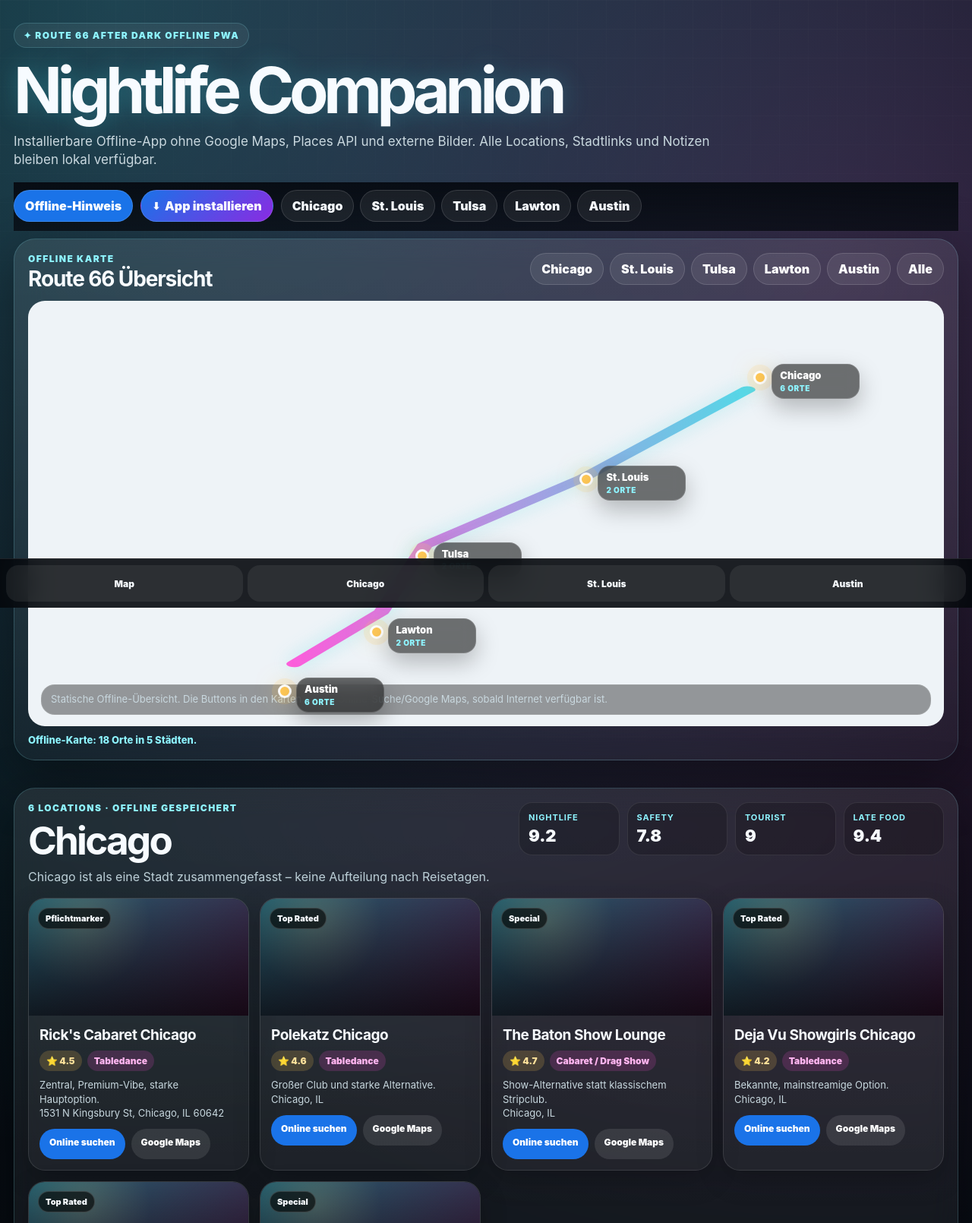
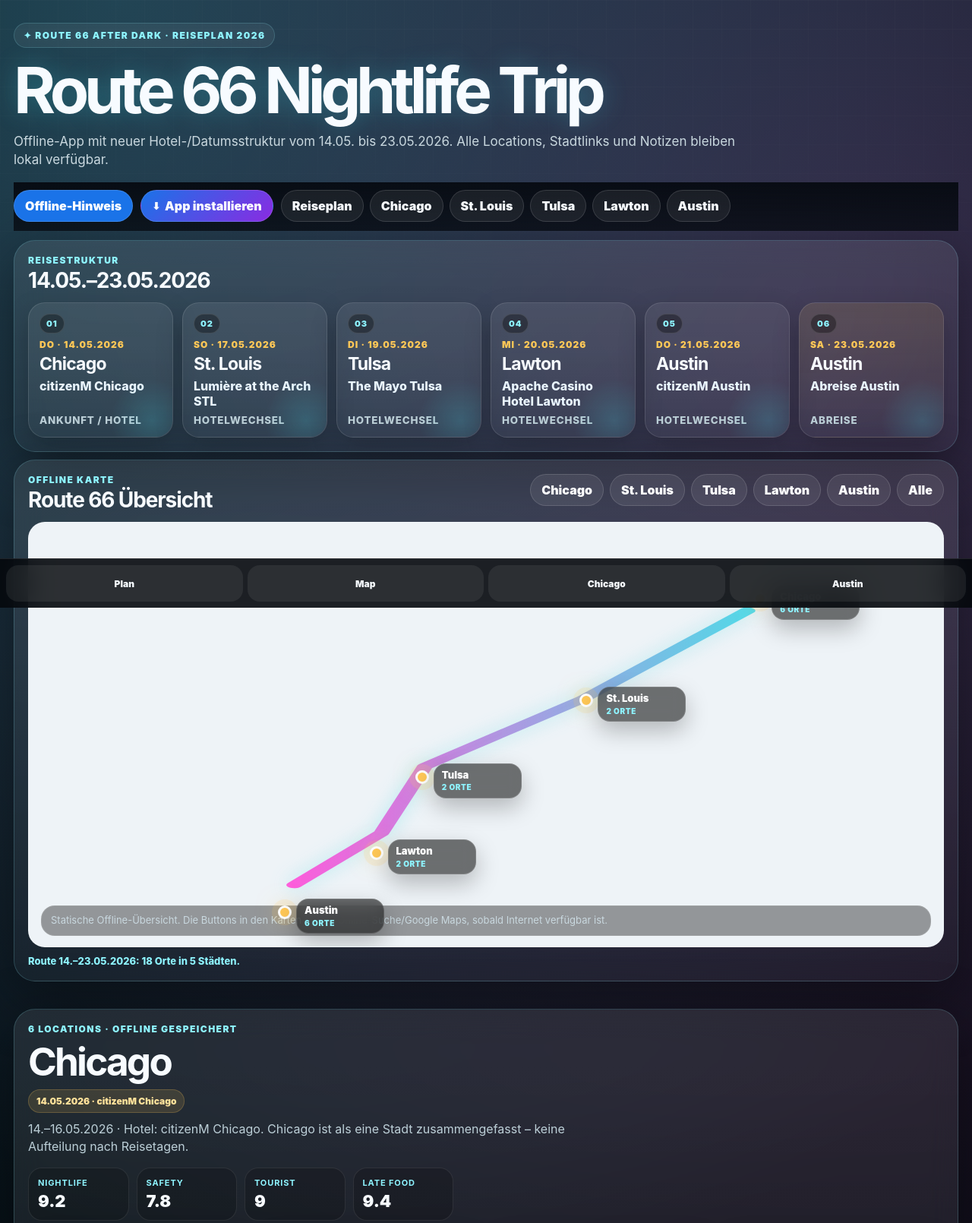
Before and after one commit to heikoduemig/USA2026_2, a plain HTML site: page index.html in a window 1280 px wide. Shown: the top 1610 px of the page at 76% size. Drawn offline with Linux system fonts and the light colour scheme.

Commit message:
route66-after-dark-offline-pwa-v3

```diff
--- a/adultData.js
+++ b/adultData.js
@@ -1,29 +1,38 @@
+window.TRIP_STOPS = [
+  { date:'14.05.2026', weekday:'Do', city:'Chicago', hotel:'citizenM Chicago', type:'Ankunft / Hotel', anchor:'chicago' },
+  { date:'17.05.2026', weekday:'So', city:'St. Louis', hotel:'Lumière at the Arch STL', type:'Hotelwechsel', anchor:'st-louis' },
+  { date:'19.05.2026', weekday:'Di', city:'Tulsa', hotel:'The Mayo Tulsa', type:'Hotelwechsel', anchor:'tulsa' },
+  { date:'20.05.2026', weekday:'Mi', city:'Lawton', hotel:'Apache Casino Hotel Lawton', type:'Hotelwechsel', anchor:'lawton' },
+  { date:'21.05.2026', weekday:'Do', city:'Austin', hotel:'citizenM Austin', type:'Hotelwechsel', anchor:'austin' },
+  { date:'23.05.2026', weekday:'Sa', city:'Austin', hotel:'Abreise Austin', type:'Abreise', anchor:'austin' }
+];
+
 window.CITY_ORDER = ['Chicago','St. Louis','Tulsa','Lawton','Austin'];
 
 window.CITY_META = {
   'Chicago': {
     center:{lat:41.8781,lng:-87.6298},
-    note:'Chicago ist als eine Stadt zusammengefasst – keine Aufteilung nach Reisetagen.',
+    note:'14.–16.05.2026 · Hotel: citizenM Chicago. Chicago ist als eine Stadt zusammengefasst – keine Aufteilung nach Reisetagen.',
     scores:{nightlife:9.2,safety:7.8,tourist:9.0,lateFood:9.4}
   },
   'St. Louis': {
     center:{lat:38.6270,lng:-90.1994},
-    note:'Kompakte Auswahl, am besten per Rideshare planen.',
+    note:'17.–18.05.2026 · Hotel: Lumière at the Arch STL. Kompakte Auswahl, am besten per Rideshare planen.',
     scores:{nightlife:7.4,safety:7.0,tourist:7.6,lateFood:7.8}
   },
   'Tulsa': {
     center:{lat:36.1540,lng:-95.9928},
-    note:'Tulsa bewusst reduziert. Der falsche Jaguar-Autohaus-Treffer wird blockiert.',
+    note:'19.05.2026 · Hotel: The Mayo Tulsa. Tulsa bewusst reduziert.',
     scores:{nightlife:7.1,safety:7.5,tourist:7.2,lateFood:7.0}
   },
   'Lawton': {
     center:{lat:34.6036,lng:-98.3959},
-    note:'Kleine lokale Auswahl plus Casino-/Bar-Alternative.',
+    note:'20.05.2026 · Hotel: Apache Casino Hotel Lawton. Kleine lokale Auswahl plus Casino-/Bar-Alternative.',
     scores:{nightlife:5.7,safety:7.2,tourist:6.2,lateFood:5.9}
   },
   'Austin': {
     center:{lat:30.2672,lng:-97.7431},
-    note:'Austin ist als eine Stadt zusammengefasst und erweitert.',
+    note:'21.–22.05.2026 · Hotel: citizenM Austin. 23.05.2026 Abreise Austin. Austin ist als eine Stadt zusammengefasst und erweitert.',
     scores:{nightlife:9.5,safety:8.1,tourist:9.2,lateFood:9.1}
   }
 };
--- a/app-offline.js
+++ b/app-offline.js
@@ -1,6 +1,7 @@
 const PLACES = window.ADULT_PLACES || [];
 const CITY_META = window.CITY_META || {};
 const CITY_ORDER = window.CITY_ORDER || [...new Set(PLACES.map(p => p.city))];
+const TRIP_STOPS = window.TRIP_STOPS || [];
 
 const CITY_POSITIONS = {
   'Chicago': {x: 80, y: 18},
@@ -16,6 +17,23 @@
 function onlineWebsite(p){ return p.website || maps(p.query || `${p.name} ${p.city}`); }
 function cityCount(city){ return PLACES.filter(p => p.city === city).length; }
 
+function renderTripPlan() {
+  const root = document.getElementById('trip-plan');
+  if (!root || !TRIP_STOPS.length) return;
+  root.innerHTML = TRIP_STOPS.map((stop, index) => {
+    const isDeparture = /abreise/i.test(stop.type || stop.hotel || '');
+    const label = isDeparture ? 'Abreise' : stop.type;
+    const href = stop.anchor ? `#${stop.anchor}` : `#${slug(stop.city)}`;
+    return `<a class="trip-card${isDeparture ? ' departure' : ''}" href="${href}">
+      <span class="trip-step">${String(index + 1).padStart(2,'0')}</span>
+      <span class="trip-date">${stop.weekday ? stop.weekday + ' · ' : ''}${stop.date}</span>
+      <strong>${stop.city}</strong>
+      <em>${stop.hotel}</em>
+      <small>${label || ''}</small>
+    </a>`;
+  }).join('');
+}
+
 function scoreBlock(meta) {
   const s = meta?.scores || {};
   return `<div class="score-row">
@@ -24,6 +42,12 @@
     <div class="score"><b>Tourist</b><span>${s.tourist || '-'}</span></div>
     <div class="score"><b>Late Food</b><span>${s.lateFood || '-'}</span></div>
   </div>`;
+}
+
+function cityTripLine(city) {
+  const stops = TRIP_STOPS.filter(s => s.city === city);
+  if (!stops.length) return '';
+  return `<div class="city-trip">${stops.map(s => `<span>${s.date} · ${s.hotel}</span>`).join('')}</div>`;
 }
 
 function card(p) {
@@ -52,6 +76,7 @@
         <div class="city-title">
           <div class="eyebrow">${places.length} Locations · offline gespeichert</div>
           <h2>${city}</h2>
+          ${cityTripLine(city)}
           <p class="vibe">${meta.note || ''}</p>
         </div>
         ${scoreBlock(meta)}
@@ -76,7 +101,7 @@
     <defs><linearGradient id="routeGrad" x1="0" x2="1"><stop offset="0" stop-color="#ff4fd8"/><stop offset="1" stop-color="#46d6e6"/></linearGradient></defs>
     <polyline points="${polyline}" fill="none" stroke="url(#routeGrad)" stroke-width="1.8" stroke-linecap="round" stroke-linejoin="round" opacity=".9"/>
   </svg>${buttons}<div class="offline-map-note">Statische Offline-Übersicht. Die Buttons in den Karten öffnen Online-Suche/Google Maps, sobald Internet verfügbar ist.</div>`;
-  status(activeCity === 'all' ? `Offline-Karte: ${PLACES.length} Orte in ${CITY_ORDER.length} Städten.` : `Offline-Karte: ${activeCity} ausgewählt.`);
+  status(activeCity === 'all' ? `Route 14.–23.05.2026: ${PLACES.length} Orte in ${CITY_ORDER.length} Städten.` : `${activeCity} ausgewählt.`);
 }
 
 function fitAll(){ renderOfflineMap('all'); document.getElementById('karte')?.scrollIntoView({behavior:'smooth', block:'start'}); }
@@ -87,6 +112,7 @@
 }
 function nearMe(){ alert('Diese Version ist vollständig offline. Standort und Live-Karte sind deaktiviert.'); }
 function initOffline(){
+  renderTripPlan();
   renderCities();
   renderOfflineMap('all');
   if ('serviceWorker' in navigator) navigator.serviceWorker.register('./service-worker.js?v=offline2').catch(() => {});
--- a/index.html
+++ b/index.html
@@ -3,7 +3,7 @@
 <head>
 <meta charset="utf-8">
 <meta name="viewport" content="width=device-width,initial-scale=1,viewport-fit=cover">
-<title>Route 66 After Dark Offline PWA</title>
+<title>Route 66 After Dark · Reise 14.–23.05.2026</title>
 <meta name="theme-color" content="#070b12">
 <meta name="application-name" content="After Dark">
 <meta name="apple-mobile-web-app-title" content="After Dark">
@@ -15,18 +15,19 @@
 <meta name="apple-mobile-web-app-capable" content="yes">
 <meta name="apple-mobile-web-app-status-bar-style" content="black-translucent">
 <link rel="manifest" href="manifest.webmanifest">
-<link rel="stylesheet" href="styles.css?v=offline2">
+<link rel="stylesheet" href="styles.css?v=offline3">
 </head>
 <body>
 <header class="hero">
-  <div class="logo">✦ Route 66 After Dark Offline PWA</div>
-  <h1>Nightlife Companion</h1>
-  <p class="subtitle">Installierbare Offline-App ohne Google Maps, Places API und externe Bilder. Alle Locations, Stadtlinks und Notizen bleiben lokal verfügbar.</p>
+  <div class="logo">✦ Route 66 After Dark · Reiseplan 2026</div>
+  <h1>Route 66 Nightlife Trip</h1>
+  <p class="subtitle">Offline-App mit neuer Hotel-/Datumsstruktur vom 14.05. bis 23.05.2026. Alle Locations, Stadtlinks und Notizen bleiben lokal verfügbar.</p>
 
   <div class="topbar">
     <button class="primary" onclick="nearMe()">Offline-Hinweis</button>
     <button class="primary install-btn" onclick="installApp()">App installieren</button>
     <nav class="city-links" aria-label="Städte">
+      <a href="#trip">Reiseplan</a>
       <a href="#chicago">Chicago</a>
       <a href="#st-louis">St. Louis</a>
       <a href="#tulsa">Tulsa</a>
@@ -34,6 +35,16 @@
       <a href="#austin">Austin</a>
     </nav>
   </div>
+
+  <section class="glass trip-panel" id="trip">
+    <div class="map-head">
+      <div>
+        <div class="eyebrow">Reisestruktur</div>
+        <h2>14.05.–23.05.2026</h2>
+      </div>
+    </div>
+    <div id="trip-plan" class="trip-grid" aria-label="Reiseplan mit Hotels"></div>
+  </section>
 
   <section class="glass map-panel" id="karte">
     <div class="map-head">
@@ -58,13 +69,13 @@
 <main id="cities"></main>
 
 <nav class="bottom" aria-label="Schnellnavigation">
+  <a href="#trip">Plan</a>
   <a href="#karte">Map</a>
   <a href="#chicago">Chicago</a>
-  <a href="#st-louis">St. Louis</a>
   <a href="#austin">Austin</a>
 </nav>
 
-<script src="adultData.js?v=offline2"></script>
-<script src="app-offline.js?v=offline2"></script>
+<script src="adultData.js?v=offline3"></script>
+<script src="app-offline.js?v=offline3"></script>
 </body>
 </html>
--- a/styles.css
+++ b/styles.css
@@ -81,3 +81,18 @@
 .install-btn{display:inline-flex;align-items:center;gap:6px;background:linear-gradient(135deg,#1a73e8,#8a2be2)}
 .install-btn:before{content:"⬇";font-size:13px}
 @media(display-mode: standalone){.install-btn{display:none}.subtitle:after{content:" · Läuft im App-Modus";color:#8ef4ff;font-weight:900}}
+
+/* Trip structure v3 */
+.trip-panel{padding:18px;margin-top:12px}
+.trip-grid{display:grid;grid-template-columns:repeat(auto-fit,minmax(190px,1fr));gap:12px}
+.trip-card{position:relative;display:flex;min-height:156px;flex-direction:column;gap:7px;padding:14px;border-radius:22px;text-decoration:none;color:inherit;background:linear-gradient(180deg,rgba(255,255,255,.075),rgba(255,255,255,.035));border:1px solid rgba(255,255,255,.12);box-shadow:0 14px 35px rgba(0,0,0,.22);overflow:hidden}
+.trip-card:after{content:"";position:absolute;right:-28px;bottom:-34px;width:110px;height:110px;border-radius:999px;background:radial-gradient(circle,rgba(70,214,230,.20),transparent 70%)}
+.trip-card:hover,.trip-card:focus{background:rgba(26,115,232,.22);outline:0;border-color:rgba(142,244,255,.34)}
+.trip-card.departure{background:linear-gradient(180deg,rgba(255,200,87,.12),rgba(255,255,255,.035))}
+.trip-step{width:max-content;padding:5px 8px;border-radius:999px;background:rgba(0,0,0,.34);border:1px solid rgba(255,255,255,.12);color:#8ef4ff;font-weight:950;font-size:11px;letter-spacing:.08em}
+.trip-date{color:#ffc857;font-weight:950;font-size:12px;text-transform:uppercase;letter-spacing:.08em}
+.trip-card strong{font-size:23px;letter-spacing:-.035em;line-height:1}
+.trip-card em{font-style:normal;color:#e9f5ff;font-weight:850;line-height:1.25}
+.trip-card small{margin-top:auto;color:#bdd0d8;font-weight:850;text-transform:uppercase;letter-spacing:.06em}
+.city-trip{display:flex;flex-wrap:wrap;gap:8px;margin:2px 0 10px}
+.city-trip span{display:inline-flex;padding:7px 10px;border-radius:999px;background:rgba(255,200,87,.13);border:1px solid rgba(255,200,87,.22);color:#ffe19a;font-size:12px;font-weight:900}
```
Also changed, not shown: service-worker.js (+4 -4 lines), 1 other file.
